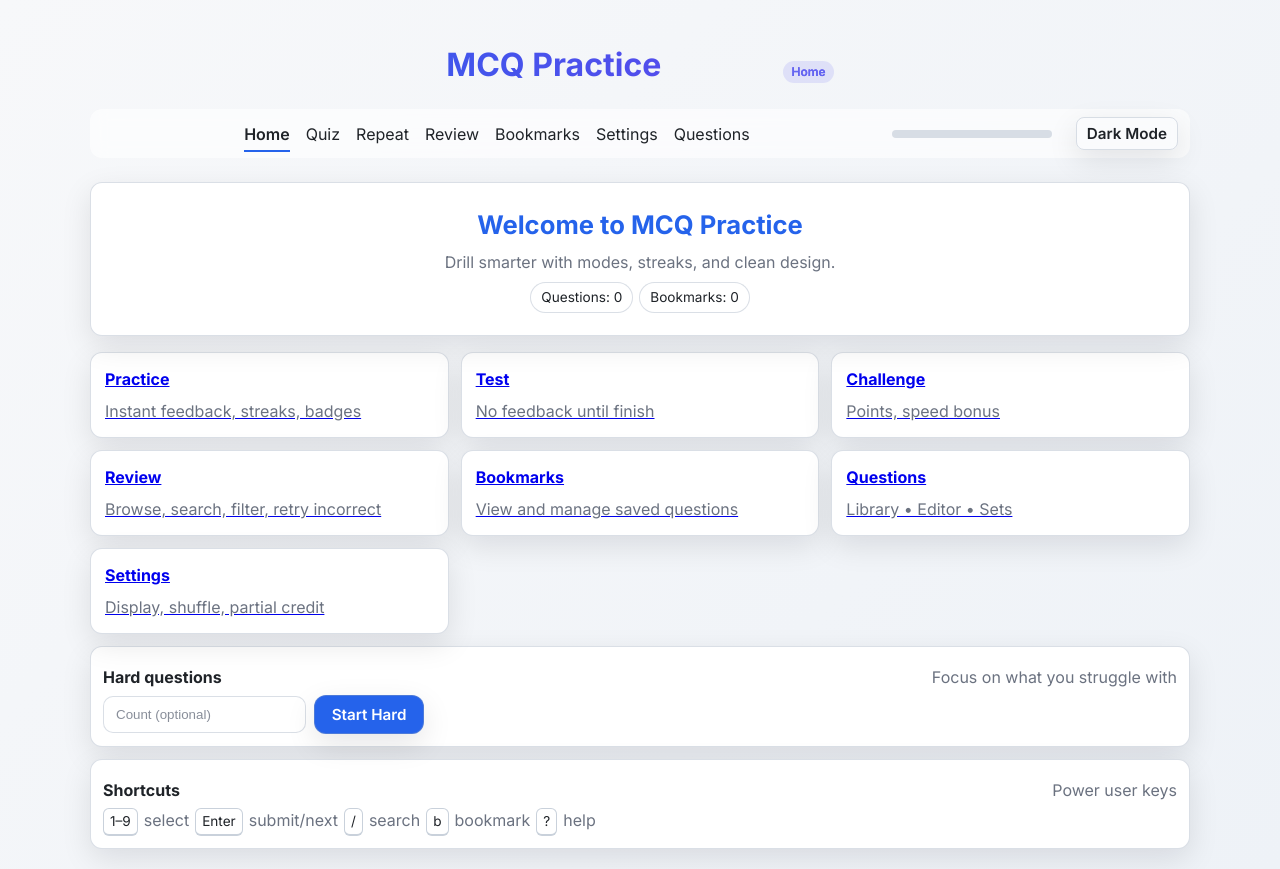
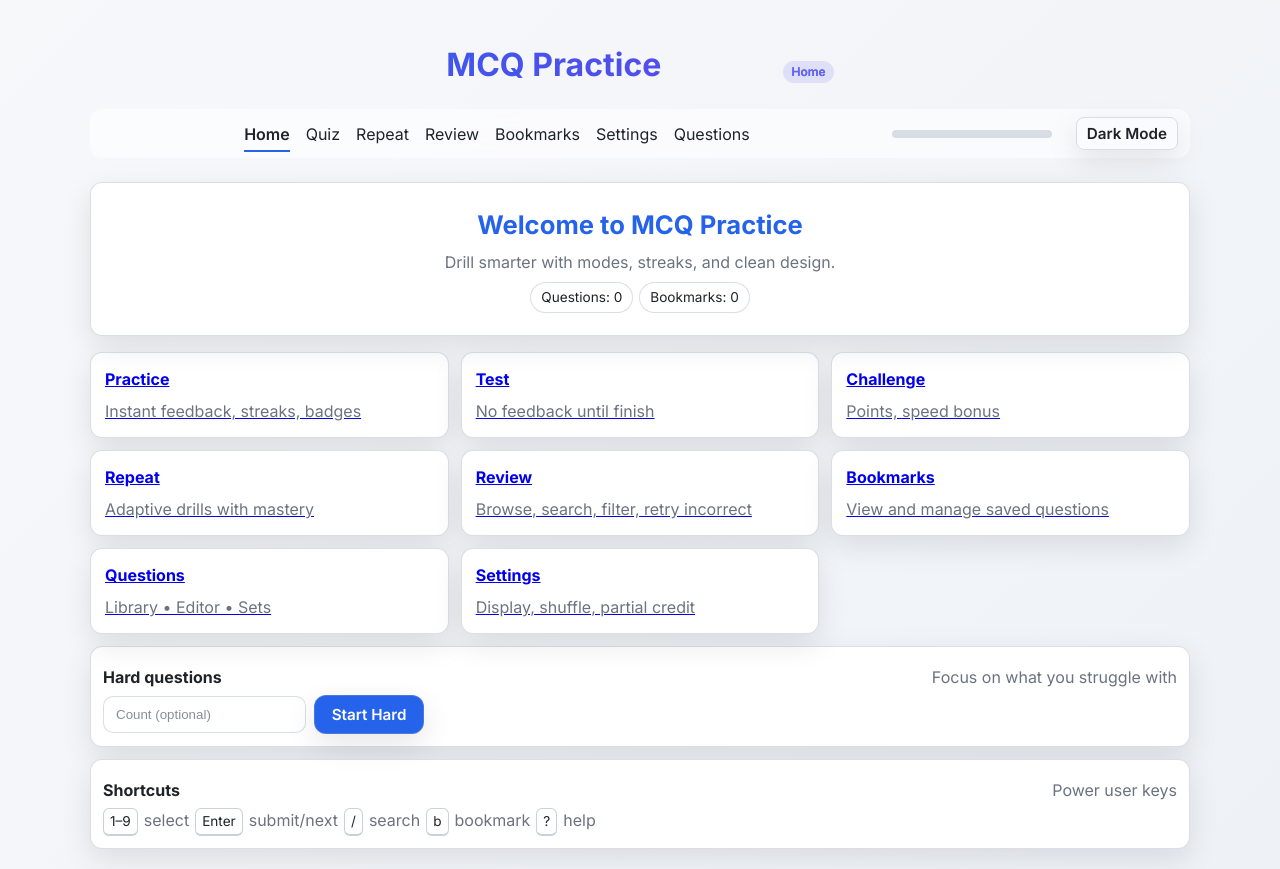
Before and after one commit to kursun12/MCQproject, a React (Vite) app in the folder mcqproject/: page / in a window 1280 px wide. Built offline with nearby package versions, Linux system fonts and the light colour scheme.

Commit message:
Improve repeat mode selection

```diff
--- a/mcqproject/src/App.jsx
+++ b/mcqproject/src/App.jsx
@@ -61,7 +61,7 @@ function App() {
               Home
             </NavLink>
             <NavLink to="/quiz">Quiz</NavLink>
-            <NavLink to="/quiz?mode=repeat&source=lastWrong">Repeat</NavLink>
+            <NavLink to="/repeat">Repeat</NavLink>
             <NavLink to="/review">Review</NavLink>
             <NavLink to="/review?bookmarks=1">Bookmarks</NavLink>
             <NavLink to="/settings">Settings</NavLink>
--- a/mcqproject/src/LandingPage.jsx
+++ b/mcqproject/src/LandingPage.jsx
@@ -39,6 +39,10 @@ function LandingPage() {
         <Link to="/quiz?mode=challenge" className="menu-card">
           <strong>Challenge</strong>
           <span className="muted">Points, speed bonus</span>
+        </Link>
+        <Link to="/repeat" className="menu-card">
+          <strong>Repeat</strong>
+          <span className="muted">Adaptive drills with mastery</span>
         </Link>
         <Link to="/review" className="menu-card">
           <strong>Review</strong>
--- a/mcqproject/src/Quiz.jsx
+++ b/mcqproject/src/Quiz.jsx
@@ -61,6 +61,7 @@ function Quiz() {
       const url = new URL(window.location.href);
       const setId = url.searchParams.get('setId');
       const hard = url.searchParams.get('hard') === 'true';
+      const tagsParam = url.searchParams.get('tags');
       const countParam = parseInt(url.searchParams.get('count'), 10);
       if (setId === 'bookmarks') {
         try {
@@ -77,6 +78,12 @@ function Quiz() {
             arr = arr.filter((q) => idSet.has(q.id));
           }
         } catch { /* ignore */ }
+      }
+      if (tagsParam) {
+        const tags = tagsParam.split(',').map((t) => t.trim()).filter(Boolean);
+        if (tags.length) {
+          arr = arr.filter((q) => Array.isArray(q.tags) && q.tags.some((t) => tags.includes(t)));
+        }
       }
       if (hard) {
         try {
@@ -163,6 +170,7 @@ function Quiz() {
       try {
         const url = new URL(window.location.href);
         const source = url.searchParams.get('source');
+        const tagsParam = url.searchParams.get('tags');
         if (source === 'lastWrong') {
           const sess = JSON.parse(localStorage.getItem('mcqSession')||'{}');
           const wrongIdx = (sess.results||[]).filter(r=>!r.isCorrect).map(r=>r.index||0);
@@ -172,6 +180,9 @@ function Quiz() {
           const stats = JSON.parse(localStorage.getItem('repeatStats')||'{}');
           pool = questions.filter(q => (stats[q.id]?.wrong||0) > 0).map(q=>q.id);
           setRepeatSourceLabel('All-time wrong');
+        } else if (source === 'byTags') {
+          pool = questions.map(q=>q.id);
+          setRepeatSourceLabel(tagsParam ? `Tags: ${tagsParam}` : 'Selected tags');
         } else {
           pool = questions.map(q=>q.id);
           setRepeatSourceLabel('Entire pool');
```
